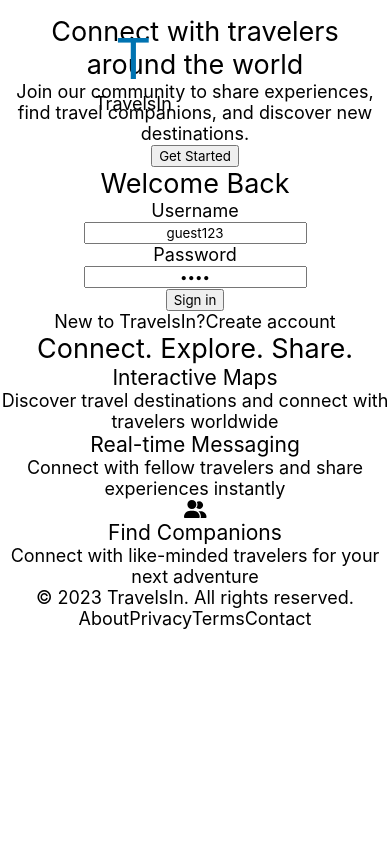
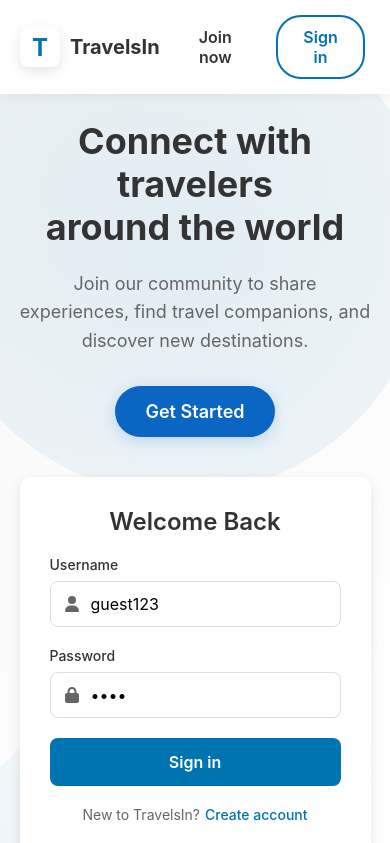
Before and after one commit to shlomiNugarker/social-media-react, a React (Create React App) app: page /signup in a window 390 px wide. Shown: the top 843 px of the page. Built offline with nearby package versions, Linux system fonts and the light colour scheme; no server answers.

Commit message:
feat: add new FontAwesome icons and enhance Home component styles with responsive design and improved layout

```diff
--- a/src/assets/scss/pages/_home.scss
+++ b/src/assets/scss/pages/_home.scss
@@ -1,42 +1,73 @@
+// Variables
+$primary-color: #0073b1;
+$secondary-color: #f3f2f0;
+$accent-color: #0a66c2;
+$text-color: #333;
+$light-text: #666;
+$lightest-gray: #f9f9f9;
+$card-shadow: 0 4px 12px rgba(0, 0, 0, 0.1);
+$transition: all 0.3s ease;
+
 .home-page {
   background-color: white;
   min-height: 100vh;
-  width: 100vw;
-  padding: 15px 0px 0 0;
-  font-size: 18px;
-
-  text-align: center;
-
-  display: flex;
-  flex-direction: column;
-  align-content: center;
-  align-items: center;
+  width: 100%;
+  overflow-x: hidden;
+  font-family: -apple-system, BlinkMacSystemFont, 'Segoe UI', Roboto, Oxygen, Ubuntu, Cantarell, 'Open Sans', 'Helvetica Neue', sans-serif;
+  color: $text-color;
 
   .loading-container {
     position: fixed;
     inset: 0 0 0 0;
-    background-color: #0000008c;
+    background-color: rgba(0, 0, 0, 0.6);
+    z-index: 9999;
+    display: flex;
+    justify-content: center;
+    align-items: center;
 
     .loading-logo {
-      position: absolute;
-      top: 50%;
-      transform: translate(-50%, -50%);
+      width: 80px;
+      height: 80px;
     }
   }
 
   .home-header {
     width: 100%;
-
     display: flex;
     align-items: center;
     justify-content: space-between;
-    padding: 5px 95px;
-    margin: 5px 95px;
+    padding: 15px 5%;
     position: fixed;
+    top: 0;
+    left: 0;
+    z-index: 100;
+    background-color: white;
+    box-shadow: 0 2px 10px rgba(0, 0, 0, 0.05);
+
+    .brand-container {
+      display: flex;
+      align-items: center;
 
       .home-logo {
-      font-size: 56px;
-      color: #0073b1;
+        font-size: 32px;
+        font-weight: bold;
+        color: $primary-color;
+        background-color: white;
+        width: 48px;
+        height: 48px;
+        border-radius: 8px;
+        display: flex;
+        align-items: center;
+        justify-content: center;
+        box-shadow: $card-shadow;
+      }
+
+      .brand-name {
+        font-size: 24px;
+        font-weight: 700;
+        margin-left: 10px;
+        color: $text-color;
+      }
     }
 
     .home-nav {
@@ -47,52 +78,39 @@
         margin: 0;
         padding: 0;
 
-        .divider {
-          width: 1px;
-          height: 40px;
-          background-color: $clr4;
-          margin: 0 5px;
-        }
-
         li {
           display: flex;
           align-items: center;
           justify-content: center;
           margin: 0 5px;
+
           button {
-            color: $clr3;
-            background-color: unset;
+            font-weight: 600;
+            transition: $transition;
+            border-radius: 25px;
+            padding: 10px 20px;
+            font-size: 16px;
+            cursor: pointer;
+          }
+
+          .join-now-btn {
+            background-color: transparent;
+            color: $text-color;
             border: none;
-            display: flex;
-            flex-direction: column;
-            align-items: center;
-            justify-content: center;
 
             &:hover {
-              color: black;
-            }
-
-            span {
+              background-color: rgba(0, 0, 0, 0.05);
             }
           }
 
-          .join-now-btn {
-            padding: 15px 15px;
-            border-radius: 25px;
+          .sign-in-btn {
+            color: $primary-color;
+            border: 2px solid $primary-color;
+            background-color: transparent;
 
             &:hover {
-              background-color: #00000014;
-            }
-          }
-          .sign-in-btn {
-            color: #0073b1;
-            border: 1px solid #0073b1;
-
-            padding: 15px 15px;
-            border-radius: 25px;
-
-            &:hover {
-              background-color: #56565614;
+              background-color: rgba(0, 115, 177, 0.08);
+              transform: translateY(-2px);
             }
           }
         }
@@ -100,231 +118,204 @@
     }
   }
 
-  .welcome-signin-container {
-    background-color: white;
-    // min-height: 500px;
-    min-height: calc(100vh - 65px);
+  .hero-container {
+    margin-top: 80px;
     width: 100%;
-    margin-top: 10px;
+
+    .hero-content {
       display: flex;
-    padding: 60px;
-    padding-top: 0;
-    justify-content: center;
+      justify-content: space-between;
       align-items: center;
+      padding: 60px 5%;
+      min-height: 80vh;
+      background: linear-gradient(135deg, $lightest-gray, white);
+      position: relative;
+      overflow: hidden;
 
-    .form {
-      display: flex;
-      flex-direction: column;
-      padding: 15px;
-
-      input {
-        background-color: white;
-        margin: 15px 0;
-        padding: 15px;
-        border: 1px solid $clr3;
-        border-radius: 15px;
+      &::before {
+        content: "";
+        position: absolute;
+        top: -10%;
+        right: -10%;
+        width: 500px;
+        height: 500px;
+        border-radius: 50%;
+        background: radial-gradient(circle, rgba(0, 115, 177, 0.1), rgba(0, 115, 177, 0.05));
+        z-index: 0;
       }
 
-      .msg {
-        p {
-          color: red;
-        }
+      &::after {
+        content: "";
+        position: absolute;
+        bottom: -10%;
+        left: -10%;
+        width: 300px;
+        height: 300px;
+        border-radius: 50%;
+        background: radial-gradient(circle, rgba(0, 115, 177, 0.08), rgba(0, 115, 177, 0.03));
+        z-index: 0;
       }
 
-      a {
-        margin: 10px 0;
+      .welcome-text {
+        width: 50%;
+        text-align: left;
+        z-index: 1;
+
+        h1 {
+          font-size: 48px;
+          font-weight: 700;
+          line-height: 1.2;
+          margin-bottom: 20px;
+          color: $text-color;
         }
 
-      div {
-        button {
-          width: 100%;
-          background-color: #0073b1;
+        p {
+          font-size: 18px;
+          line-height: 1.6;
+          color: $light-text;
+          margin-bottom: 30px;
+          max-width: 500px;
+        }
+
+        .cta-button {
+          background-color: $accent-color;
+          color: white;
           border: none;
           border-radius: 30px;
-          color: white;
-          font-size: 28px;
-          padding: 10px;
-          margin: 10px 0;
-        }
+          padding: 15px 30px;
+          font-size: 18px;
+          font-weight: 600;
+          cursor: pointer;
+          transition: $transition;
+          box-shadow: 0 4px 15px rgba(10, 102, 194, 0.2);
+
+          &:hover {
+            background-color: darken($accent-color, 5%);
+            transform: translateY(-3px);
+            box-shadow: 0 6px 18px rgba(10, 102, 194, 0.25);
           }
 
-      .title {
-        font-size: 45px;
+          &:active {
+            transform: translateY(-1px);
           }
         }
       }
 
-  div.explore {
-    background-color: #f3f2f0;
+      .login-card {
+        width: 40%;
+        max-width: 400px;
+        z-index: 1;
+
+        .login-form {
+          background-color: white;
+          border-radius: 10px;
+          box-shadow: $card-shadow;
+          padding: 30px;
+          text-align: left;
+
+          h2 {
+            font-size: 24px;
+            font-weight: 600;
+            margin-bottom: 20px;
+            text-align: center;
           }
 
-  div.find {
-    background-color: white;
-  }
-  div.post {
-    background-color: #f1ece5;
-  }
-  div.meet {
-    background-color: #f3f2f0;
+          .input-group {
+            margin-bottom: 20px;
+
+            label {
+              display: block;
+              font-weight: 500;
+              margin-bottom: 8px;
+              font-size: 14px;
             }
 
-  .explore,
-  .find,
-  .post,
-  .meet {
-    width: 100%;
-    min-height: 250px;
-    background-color: $border;
-    padding: 60px;
-    display: flex;
-    align-items: center;
+            .input-wrapper {
+              position: relative;
 
-    .title-container {
-      margin: 0 70px 0 0;
-      width: 50%;
-      .title {
-        font-size: 45px;
+              .input-icon {
+                position: absolute;
+                left: 15px;
+                top: 50%;
+                transform: translateY(-50%);
+                color: $light-text;
               }
 
-      p {
-        // width: 50%;
-        margin: 15px 0 0 0;
-      }
+              input {
+                width: 100%;
+                padding: 12px 12px 12px 40px;
+                border: 1px solid #ddd;
+                border-radius: 8px;
+                font-size: 16px;
+                transition: $transition;
+
+                &:focus {
+                  outline: none;
+                  border-color: $primary-color;
+                  box-shadow: 0 0 0 3px rgba(0, 115, 177, 0.1);
                 }
 
-    .btns-container {
-      h2 {
-        margin: 0 0 20px 0;
-      }
-
-      ul {
-        display: flex;
-        flex-wrap: wrap;
-        list-style: none;
-        justify-content: center;
-        margin: 0;
-        padding: 0;
-        li {
-          border: 1px solid $clr3;
-
-          margin: 5px 5px 10px 5px;
-          border-radius: 20px;
-          padding: 15px;
-
-          &:hover {
-            background-color: #00000014;
-          }
-          a {
-            padding: 15px;
-            &:hover {
-              text-decoration: none;
-            }
+                &::placeholder {
+                  color: #aaa;
                 }
               }
             }
           }
 
-    .container-r-side {
-      width: 50%;
+          .error-message {
+            background-color: #fef1f2;
+            color: #e63946;
+            padding: 10px;
+            border-radius: 6px;
             display: flex;
-      justify-content: center;
             align-items: center;
-      .img-container {
-        width: 400px;
-        height: 400px;
-        .img {
-          border-radius: 50%;
-          height: 100%;
-          width: 100%;
-          object-fit: cover;
+            margin-bottom: 20px;
+
+            svg {
+              margin-right: 10px;
             }
-      }
+
+            p {
+              margin: 0;
+              font-size: 14px;
             }
           }
 
-  .connect-learn {
-    display: flex;
-    padding: 60px;
+          .login-button {
             width: 100%;
+            background-color: $primary-color;
+            color: white;
+            border: none;
+            border-radius: 8px;
+            padding: 14px;
+            font-size: 16px;
+            font-weight: 600;
+            cursor: pointer;
+            transition: $transition;
 
-    .connect,
-    .learn {
-      width: 50%;
+            &:hover {
+              background-color: darken($primary-color, 5%);
+            }
+          }
 
-      h1 {
-        font-size: 45px;
-        margin: 15px 0 30px 0;
+          .login-footer {
+            margin-top: 20px;
+            text-align: center;
+            font-size: 14px;
+
+            span {
+              color: $light-text;
             }
 
             a {
-        border: 1px solid $clr3;
-        padding: 10px;
-        border-radius: 20px;
+              color: $primary-color;
+              text-decoration: none;
+              margin-left: 5px;
+              font-weight: 500;
+              cursor: pointer;
 
               &:hover {
-          background-color: #00000014;
-          text-decoration: none;
-        }
-      }
-    }
-  }
-
-  .join {
-    padding: 60px;
-    width: 100%;
-    background-color: lightsteelblue;
-    div {
-      h1 {
-        font-size: 45px;
-      }
-
-      .get-started-container {
-        margin: 15px 0 0 0;
-        .get-started-btn {
-          border: none;
-          padding: 15px;
-          border-radius: 30px;
-          background-color: #0a66c2;
-          color: white;
-        }
-      }
-    }
-  }
-
-  .footer-home {
-    width: 100%;
-    padding: 0 60px;
-    display: flex;
-    height: 90px;
-    align-items: flex-end;
-    justify-content: center;
-  }
-}
-
-@media (max-width: 690px) {
-  .home-page {
-    .home-header {
-      .home-nav {
-        display: none;
-        ul {
-          .divider {
-          }
-
-          li {
-            button {
-              &:hover {
-              }
-
-              span {
-              }
-            }
-
-            .join-now-btn {
-              &:hover {
-              }
-            }
-            .sign-in-btn {
-              &:hover {
+                text-decoration: underline;
               }
             }
           }
@@ -332,110 +323,179 @@
       }
     }
 
-    .welcome-signin-container {
-      .form {
-        input {
-        }
+    .features-section {
+      padding: 80px 5%;
+      background-color: white;
+      text-align: center;
 
-        .msg {
-          p {
+      h2 {
+        font-size: 32px;
+        font-weight: 700;
+        margin-bottom: 50px;
+        position: relative;
+        display: inline-block;
+
+        &::after {
+          content: "";
+          position: absolute;
+          bottom: -15px;
+          left: 50%;
+          transform: translateX(-50%);
+          width: 60px;
+          height: 4px;
+          background-color: $primary-color;
+          border-radius: 2px;
         }
       }
 
-        a {
+      .feature-cards {
+        display: flex;
+        justify-content: center;
+        gap: 30px;
+        flex-wrap: wrap;
+
+        .feature-card {
+          background-color: white;
+          border-radius: 10px;
+          box-shadow: $card-shadow;
+          padding: 30px;
+          width: 300px;
+          transition: $transition;
+
+          &:hover {
+            transform: translateY(-10px);
+            box-shadow: 0 10px 20px rgba(0, 0, 0, 0.1);
           }
 
-        div {
-          button {
-          }
+          .feature-icon {
+            font-size: 36px;
+            color: $accent-color;
+            margin-bottom: 20px;
+            height: 60px;
+            width: 60px;
+            background-color: rgba(10, 102, 194, 0.1);
+            border-radius: 50%;
+            display: flex;
+            align-items: center;
+            justify-content: center;
+            margin: 0 auto 20px;
           }
 
-        .title {
-        }
-      }
-    }
-
-    div.explore {
-    }
-
-    div.find {
-    }
-    div.post {
-    }
-    div.meet {
-    }
-
-    .explore,
-    .find,
-    .post,
-    .meet {
-      flex-direction: column;
-      padding: 20px;
-
-      .title-container {
-        margin: 0;
-        .title {
+          h3 {
+            font-size: 20px;
+            font-weight: 600;
+            margin-bottom: 15px;
           }
 
           p {
-        }
-      }
-
-      .btns-container {
-        h2 {
-        }
-
-        ul {
-          li {
-            &:hover {
-            }
-            a {
-              &:hover {
+            font-size: 15px;
+            line-height: 1.5;
+            color: $light-text;
           }
         }
       }
     }
   }
 
-      .container-r-side {
-        .img-container {
-          .img {
+  .home-footer {
+    background-color: $secondary-color;
+    padding: 40px 5%;
+
+    .footer-content {
+      display: flex;
+      justify-content: space-between;
+      align-items: center;
+      flex-wrap: wrap;
+
+      p {
+        color: $light-text;
+        font-size: 14px;
+      }
+
+      .footer-links {
+        display: flex;
+        gap: 20px;
+
+        a {
+          color: $light-text;
+          text-decoration: none;
+          font-size: 14px;
+          transition: $transition;
+
+          &:hover {
+            color: $primary-color;
+          }
+        }
       }
     }
   }
 }
 
-    .connect-learn {
-      display: flex;
-      display: flex;
+// Media queries for responsiveness
+@media (max-width: 992px) {
+  .home-page {
+    .hero-container {
+      .hero-content {
         flex-direction: column;
-      align-items: center;
-      padding: 30px;
-      .connect,
-      .learn {
+        padding: 40px 5%;
+
+        .welcome-text, .login-card {
+          width: 100%;
+          max-width: 500px;
+          margin-bottom: 40px;
+          text-align: center;
+
           h1 {
+            font-size: 36px;
           }
 
-        a {
-          &:hover {
+          p {
+            margin: 0 auto 30px;
+          }
+        }
       }
     }
   }
 }
 
-    .join {
-      div {
-        h1 {
+@media (max-width: 768px) {
+  .home-page {
+    .home-header {
+      padding: 15px 20px;
+
+      .brand-container {
+        .home-logo {
+          font-size: 24px;
+          width: 40px;
+          height: 40px;
         }
 
-        .get-started-container {
-          .get-started-btn {
+        .brand-name {
+          font-size: 20px;
+        }
+      }
+    }
+
+    .hero-container {
+      .features-section {
+        .feature-cards {
+          flex-direction: column;
+          align-items: center;
+
+          .feature-card {
+            width: 100%;
+            max-width: 350px;
           }
         }
       }
     }
 
-    .footer-home {
+    .home-footer {
+      .footer-content {
+        flex-direction: column;
+        gap: 20px;
+        text-align: center;
       }
     }
   }
+}
```
Also changed, not shown: src/index.js (+11 -1 lines). Lines whose indentation alone changed are shown as unchanged.
